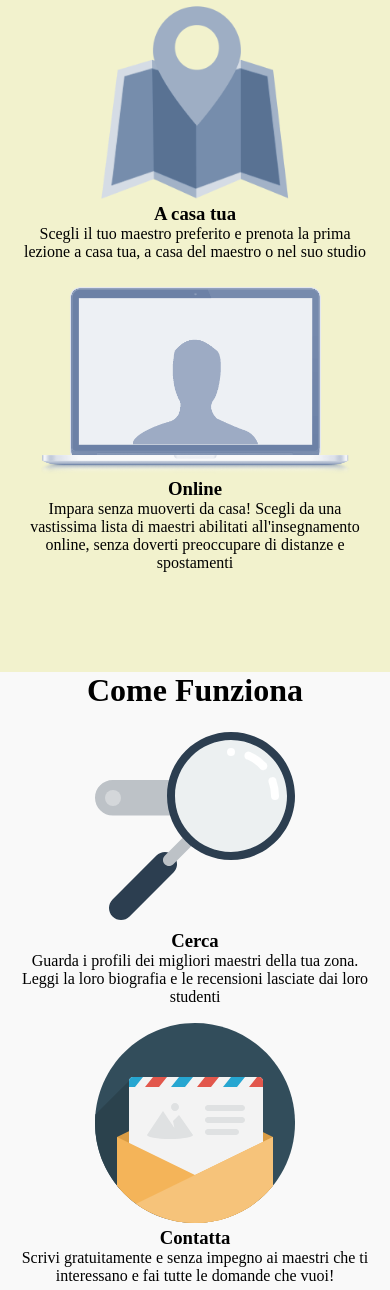
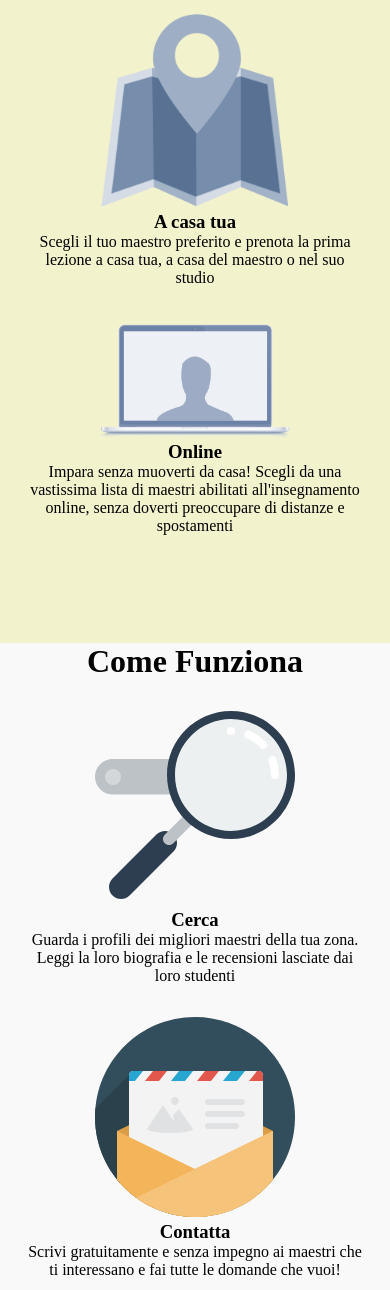
Before and after one commit to sargon17/html-css-resp-wannabe, a plain HTML site: page index.html in a window 390 px wide. Shown: the part 151-1441 px from the top of the page. Drawn offline with Linux system fonts and the light colour scheme.

Commit message:
added tablet devices media queries & images & exercise done

```diff
--- a/mediaQueries.css
+++ b/mediaQueries.css
@@ -4,15 +4,48 @@
   box-sizing: border-box;
 }
 
-@media only screen and (max-width: 420px) {
+/* ---------- Tablet Devices 720px < width < 1024px ---------- */
+@media only screen
+    and (max-width: 1024px) {
   body,
   #why {
     background-color: #f2f2cd;
   }
   .row {
-    width: 100vw;
+    width: 90vw;
   }
+  #lezioni .row > .left,
+  #lezioni .row > .right {
+    width: calc(100% / 2);
+    padding: 2vw;
+  }
+  #steps .row > .left,
+  #steps .row > .central,
+  #steps .row > .right {
+    width: calc(100% / 3);
+    padding: 2vw;
+  }
+}
+/* ---------- Tablet Devices 720px < width < 1024px ---------- */
 
+/* ---------- Devices 420px < width < 720px ---------- */
+@media only screen and (max-width: 720px) {
+    #lezioni .row > .left,
+    #lezioni .row > .right {
+        float: none;
+        width: 90vw;
+    }
+    #steps .row > .left,
+    #steps .row > .central,
+    #steps .row > .right {
+        float: none;
+        width: 90vw;
+    }
+  }
+/* ---------- / Devices 420px < width < 720px ---------- */
+
+/* ---------- Mobile Devices >420px ---------- */
+@media only screen and (max-width: 419px) {
   #lezioni .row > .left,
   #lezioni .row > .right,
   #steps .row > .left,
@@ -21,9 +54,13 @@
   #why .row > .first,
   #why .row > .second,
   #why .row > .third {
-    float: none;
-    width: 90vw;
     margin: auto;
     margin-top: 2vh;
   }
+  img{
+      max-width: 200px;
+      width: 60vw;
+      height: auto;
+  }
 }
+/* ---------- / Mobile Devices >420px ---------- */
```
